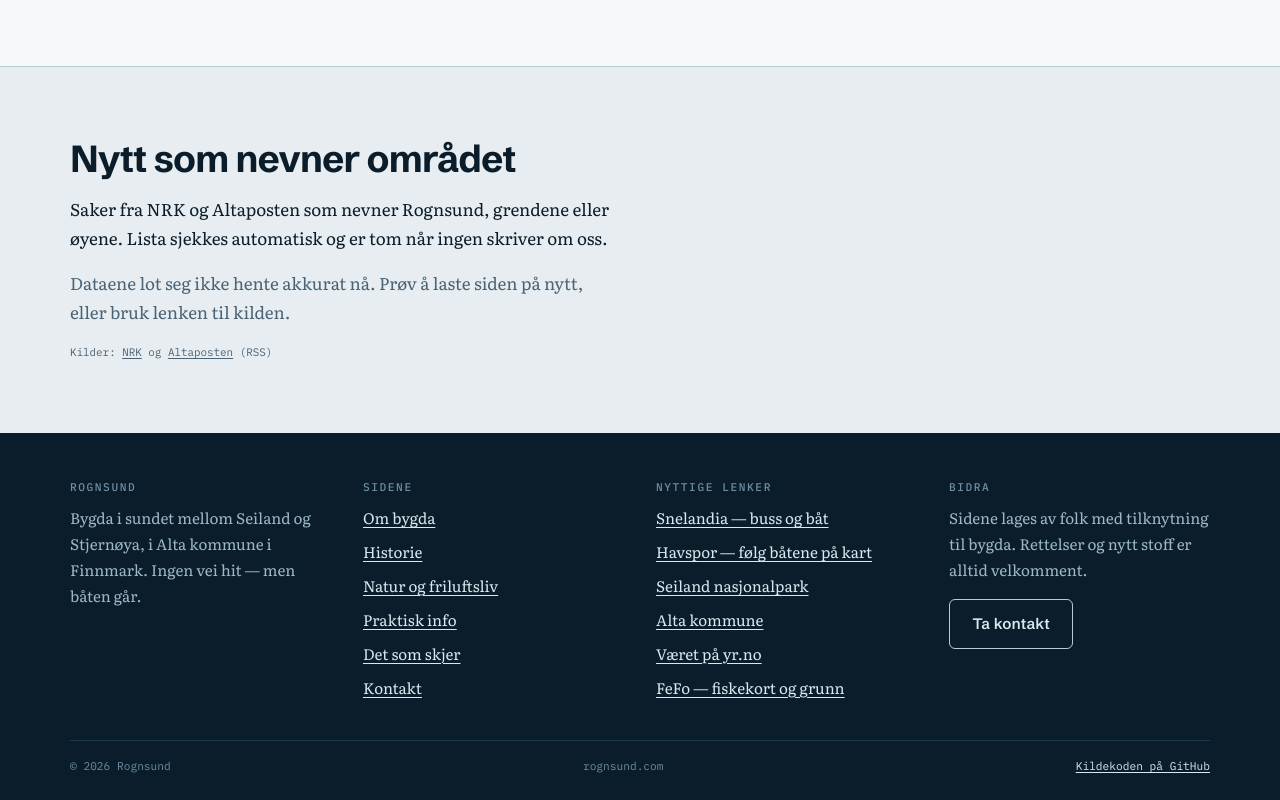
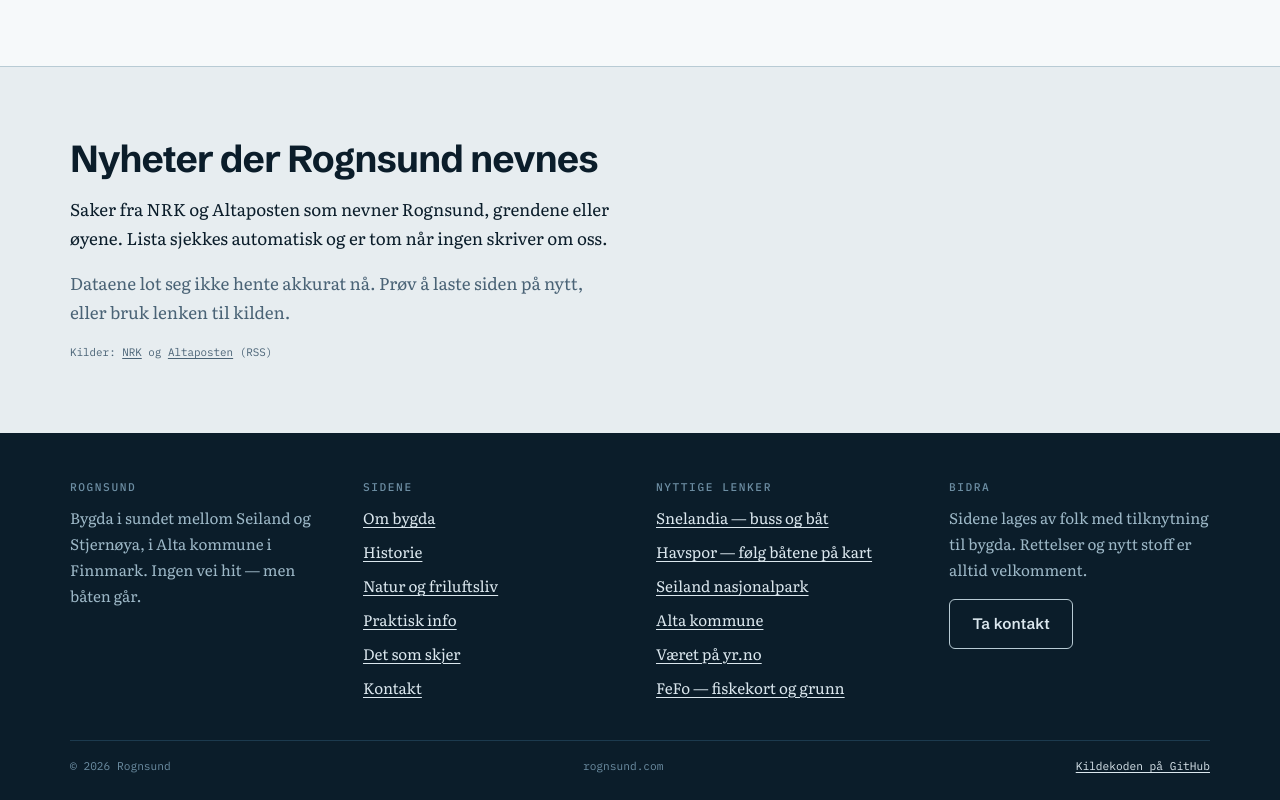
Before and after one commit to egkristi/rognsund_com, a website: page public/det-som-skjer.html in a window 1280 px wide. Shown: the part 1117-1917 px from the top of the page. Drawn offline with Linux system fonts and the light colour scheme; no server answers.

Commit message:
Endre overskrift til «Nyheter der Rognsund nevnes»
Generated with [Devin](https://devin.ai)

Co-Authored-By: Devin <158243242+devin-ai-integration[bot]@users.noreply.github.com>

```diff
--- a/public/det-som-skjer.html
+++ b/public/det-som-skjer.html
@@ -100,7 +100,7 @@
   <section class="bolk">
     <div class="omslag">
       <div class="lesespalte">
-        <h2>Nytt som nevner området</h2>
+        <h2>Nyheter der Rognsund nevnes</h2>
         <p>
           Saker fra NRK og Altaposten som nevner Rognsund, grendene eller øyene.
           Lista sjekkes automatisk og er tom når ingen skriver om oss.
```
